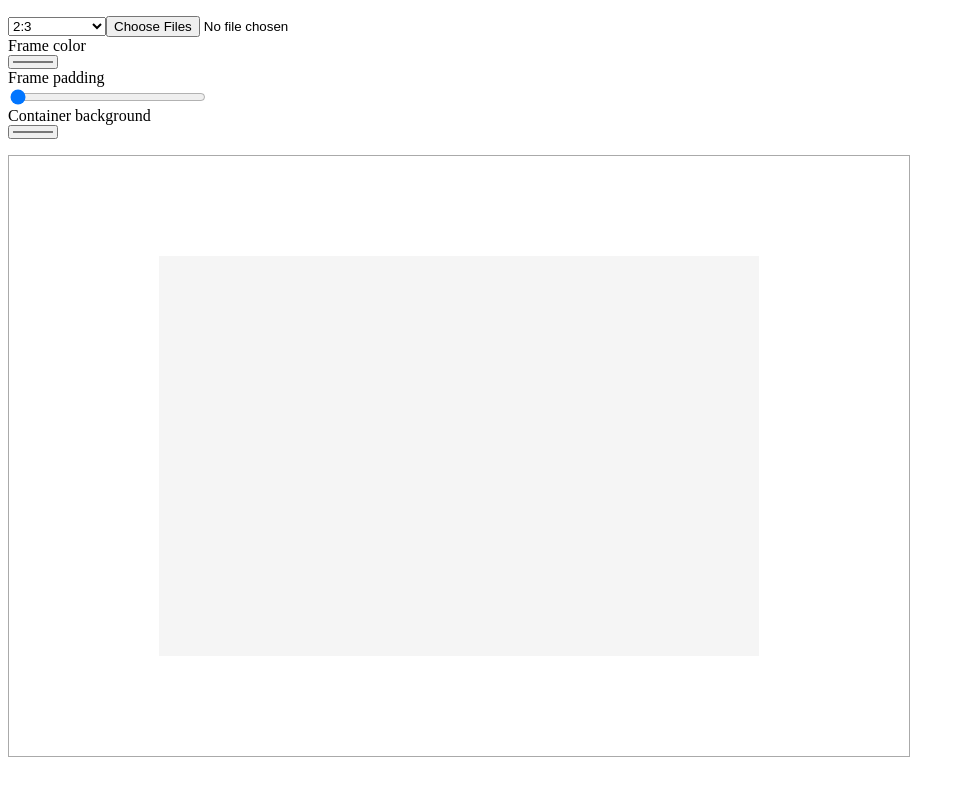
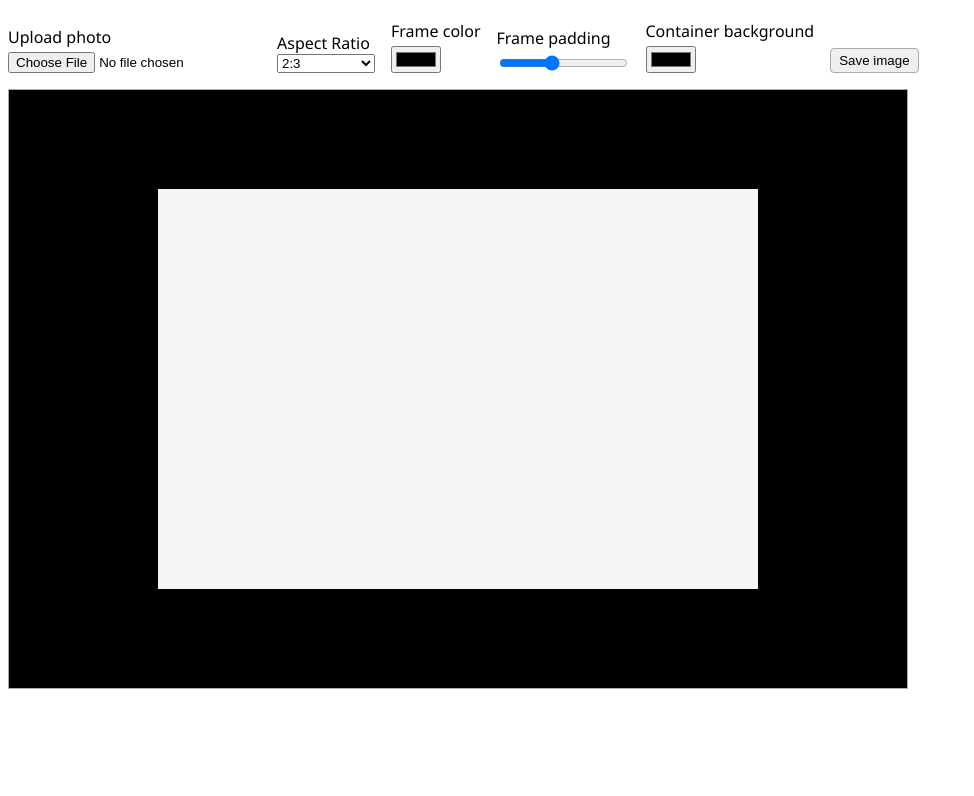
Before and after one commit to jacoacoacob/photo-framer, a plain HTML site: page index.html in a window 1280 px wide. Shown: the whole page, without its empty margins (0-974 px from the left). Drawn offline with Linux system fonts and the light colour scheme.

Commit message:
save image download button

```diff
--- a/main.css
+++ b/main.css
@@ -1,14 +1,19 @@
+* {
+    box-sizing: border-box;
+}
+
+html {
+    font-family: 'Segoe UI', Tahoma, Geneva, Verdana, sans-serif;
+}
 
 #controls {
     margin: 16px 0;
+    display: flex;
+    align-items: flex-end;
 }
 
-.images {
-    height: 400px;
-}
-
-.thumbnails {
-    width: 200px;
+#controls > *:not(:last-child) {
+    margin-right: 16px;
 }
 
 #canvas-container {
@@ -24,17 +29,24 @@
     background-color: whitesmoke;
 }
 
+.images {
+    height: 400px;
+}
+
+.thumbnails {
+    width: 200px;
+}
+
 .input {
     display: flex;
     flex-direction: column;
-    width: 200px;
 }
 
 .input__label {
     display: inline-block;
-    padding: 2px 4px;
+    padding: 4px 0;
 }
 
 .input__input {
-    flex: 0
+
 }
--- a/main.js
+++ b/main.js
@@ -10,7 +10,7 @@ const ctx = canvas.getContext("2d");
 
 
 const aspectRatioState = useState("2:3");
-const conatinerBgColorState = useState("white");
+const conatinerBgColorState = useState("black");
 
 const imageState = useState({
   activeIndex: -1,
@@ -18,13 +18,8 @@ const imageState = useState({
 });
 
 const paddingState = useState({
-  padding: 1,
+  padding: 3,
   fillStyle: "white",
-});
-
-const borderState = useState({
-  width: 1,
-  color: "black"
 });
 
 
@@ -39,22 +34,33 @@ aspectRatioState.watch((current) => {
   }
 }, { immediate: true });
 
-conatinerBgColorState.watch((current) => {
+conatinerBgColorState.watch(
+  (current) => {
     canvasContainer.style.backgroundColor = current;
+  },
+  { immediate: true }
+);
+
+imageState.watch(() => {
+  const activeImage = imageState.value.list[imageState.value.activeIndex];
+  if (activeImage) {
+    canvas.dataset.fileName = activeImage.dataset.fileName;
+  }
+  renderActiveImage();
 }, { immediate: true });
-
-imageState.watch(renderActiveImage, { immediate: true });
 paddingState.watch(renderActiveImage, { immediate: true });
 
 
+setupFileInputControl();
 setupAspectRatioControl();
-setupFileInputControl();
 setupPaddingControl();
 setupContainerBgColorControl();
+setupSaveButton();
 
 
 function setupAspectRatioControl() {
   const select = document.createElement("select");
+  select.id = "aspect-ratio-select";
 
   const placeholder = document.createElement("option");
   placeholder.disabled = true;
@@ -73,17 +79,22 @@ function setupAspectRatioControl() {
     aspectRatioState.update(ev.target.value);
   });
 
-  controls.append(select);
+  const label = document.createElement("label");
+  label.setAttribute("for", "aspect-ratio-select");
+  label.textContent = "Aspect Ratio";
+
+  const container = document.createElement("div");
+  container.classList.add("input");
+  container.append(label, select);
+
+  controls.append(container);
 }
 
 
 function setupFileInputControl() {
-  const fileInput = document.createElement("input");
-  fileInput.setAttribute("type", "file");
-  fileInput.setAttribute("accept", "image/*");
-  fileInput.setAttribute("multiple", "");
-
-  fileInput.addEventListener("change", async (ev) => {
+  const fileUpload = createInput({
+    label: "Upload photo",
+    async onChange(ev) {
       if (!ev.target.files || ev.target.files.length === 0) {
         return;
       }
@@ -102,15 +113,20 @@ function setupFileInputControl() {
       } catch (error) {
         console.error(error);
       }
+    },
   });
 
-  controls.append(fileInput)
+  fileUpload.input.setAttribute("type", "file");
+  fileUpload.input.setAttribute("accept", "image/*");
+
+  controls.append(fileUpload.container);
 }
 
 
 function setupPaddingControl() {
   const color = createInput({
     label: "Frame color",
+    initialValue: paddingState.value.fillStyle,
     onInput(ev) {
       paddingState.update({
         ...paddingState.value,
@@ -154,6 +170,26 @@ function setupContainerBgColorControl() {
   controls.append(bgColor.container);
 }
 
+function setupSaveButton() {
+  const button = document.createElement("button");
+  button.textContent = "Save image";
+  button.style.cursor = "pointer";
+  button.style.border = "1px solid #aaa";
+  button.style.borderRadius = "4px";
+  button.style.padding = "4px 8px";
+
+  button.addEventListener("click", () => {
+    if (imageState.value.activeIndex > -1) {
+      const a = document.createElement("a");
+      a.href = canvas.toDataURL("image/jpeg");
+      a.download = "framed_" + canvas.dataset.fileName;
+      a.click();
+    }
+  });
+
+  controls.append(button);
+}
+
 
 function renderActiveImage() {
   const image = imageState.value.list[imageState.value.activeIndex];
@@ -170,10 +206,10 @@ function renderActiveImage() {
     const paddingX = image.naturalWidth / (xMod * (PADDING_MAX - padding + 1));
     const paddingY = image.naturalHeight / (yMod * (PADDING_MAX - padding + 1));
 
-    ctx.restore();
     ctx.fillStyle = paddingState.value.fillStyle;
     ctx.clearRect(0, 0, canvas.width, canvas.height);
-    ctx.fillRect(0, 0, canvas.width, canvas.height)
+    ctx.fillRect(0, 0, canvas.width, canvas.height);
+
     ctx.drawImage(
       image,
       paddingX / 2,
@@ -242,7 +278,8 @@ function loadImage(file) {
  * @param {{
  *   initialValue: any;
  *   label?: string;
- *   onInput: (ev: InputEvent) => void;
+ *   onInput?: (ev: InputEvent) => void;
+ *   onChange?: (ev: InputEvent) => void;
  * }} param0
  * @returns
  */
@@ -250,20 +287,29 @@ function createInput({
   initialValue,
   label,
   onInput,
+  onChange,
 } = {}) {
   const container = document.createElement("div");
   container.classList.add("input");
 
   const label_ = document.createElement("label");
   label_.classList.add("input__label");
+  label_.textContent = label;
 
 
   const input = document.createElement("input");
   input.classList.add("input__input");
   input.value = initialValue;
+
+  if (onInput) {
     input.addEventListener("input", onInput);
+  }
 
-  container.append(label, input);
+  if (onChange) {
+    input.addEventListener("change", onChange);
+  }
+
+  container.append(label_, input);
 
   return { container, input, label: label_ };
 }
```
Lines whose indentation alone changed are shown as unchanged.
